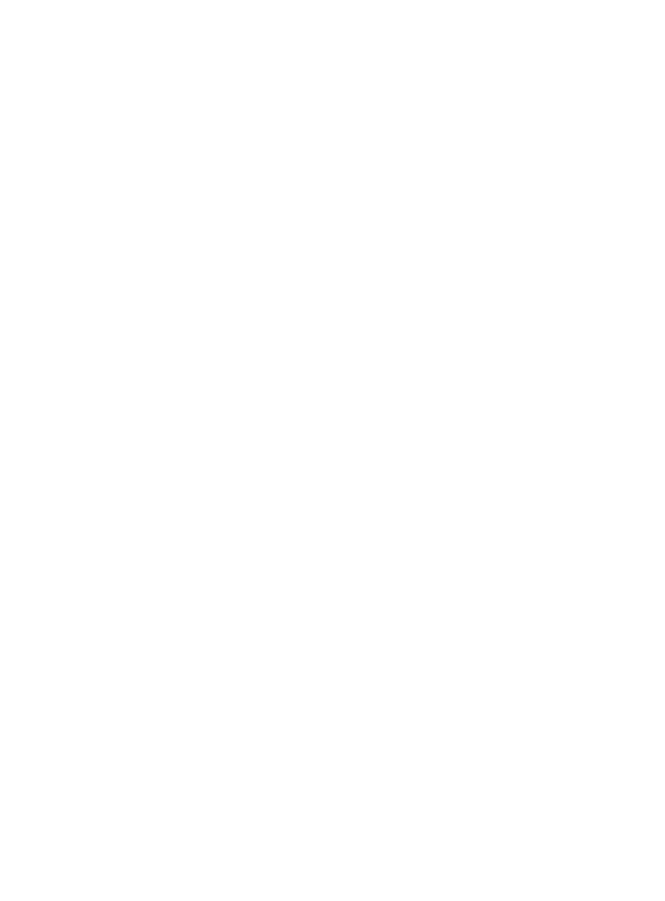
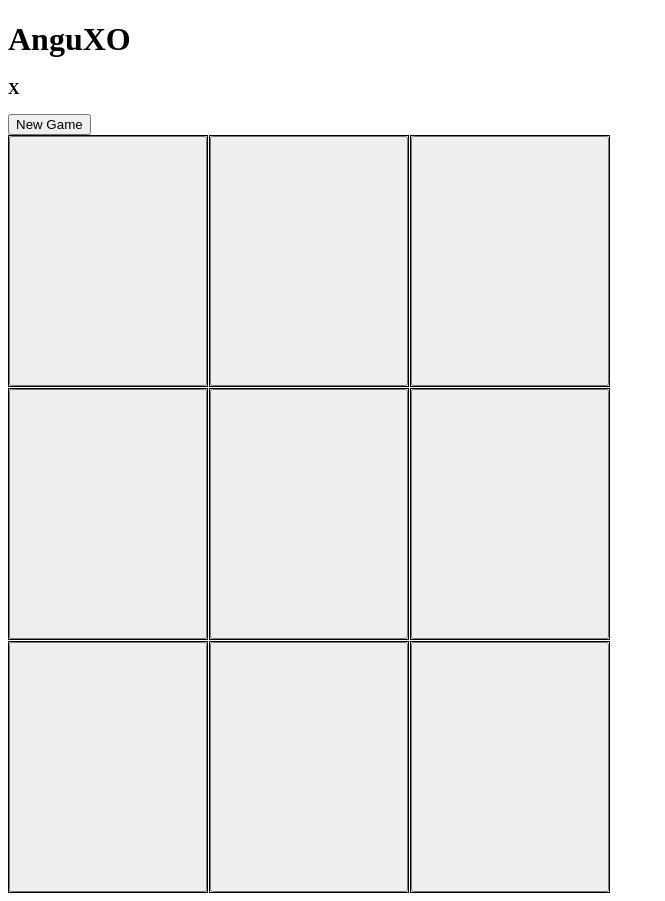
Before and after one commit to benuca/anguXO, an Angular app: page / in a window 1280 px wide. Shown: the whole page, without its empty margins (0-665 px from the left). Before the commit the page ends 800 px from the top, so only its background shows below. Built offline with nearby package versions, Linux system fonts and the light colour scheme.

Commit message:
built logic of app

```diff
--- a/src/app/app.component.html
+++ b/src/app/app.component.html
@@ -1 +1,3 @@
+<app-board></app-board>
+
 <router-outlet></router-outlet>
--- a/src/app/app.module.ts
+++ b/src/app/app.module.ts
@@ -4,11 +4,13 @@ import { BrowserModule } from '@angular/platform-browser';
 import { AppRoutingModule } from './app-routing.module';
 import { AppComponent } from './app.component';
 import { SquareComponent } from './square/square.component';
+import { BoardComponent } from './board/board.component';
 
 @NgModule({
   declarations: [
     AppComponent,
-    SquareComponent
+    SquareComponent,
+    BoardComponent
   ],
   imports: [
     BrowserModule,
--- /dev/null
+++ b/src/app/board/board.component.html
@@ -0,0 +1,16 @@
+<h1>AnguXO</h1>
+<p><b>{{ player }}</b></p>
+
+<button (click)="newGame()">New Game</button>
+
+<h2 *ngIf="winner">
+    Player {{ winner}} won the game!
+</h2>
+
+<main>
+    <app-square
+        *ngFor="let square of squares; let i = index"
+        [value]="square"
+        (click)="makeMove(i)">
+    </app-square>
+</main>
--- /dev/null
+++ b/src/app/board/board.component.scss
@@ -0,0 +1,10 @@
+main {
+    display: grid;
+    grid-template-columns: 200px 200px 200px;
+    grid-gap: 1px;
+}
+
+app-square {
+    border: 1px black solid;
+    height: 250px;
+}
--- /dev/null
+++ b/src/app/board/board.component.ts
@@ -0,0 +1,63 @@
+import { Component, OnInit } from '@angular/core';
+
+@Component({
+  selector: 'app-board',
+  templateUrl: './board.component.html',
+  styleUrls: ['./board.component.scss']
+})
+export class BoardComponent implements OnInit {
+
+  squares: any[] = [];
+  isXNext: boolean = false;
+  winner: string | undefined;
+  constructor() { }
+
+  ngOnInit(): void {
+    this.newGame();
+  }
+
+  newGame(){
+    this.squares = Array(9).fill(null);
+    this.winner = "";
+    this.isXNext = true;
+  }
+
+  get player(){
+    return this.isXNext ? 'X' : 'O';
+  }
+
+  makeMove(squareID: number){
+    if (this.squares[squareID] = null)
+    {
+      this.squares.splice(squareID, 1, this.player);
+      this.isXNext = !this.isXNext;
+    }
+  }
+
+  calculateWinner() {
+    const lines = [
+      [0, 1, 2],
+      [3, 4, 5],
+      [6, 7, 8],
+      [0, 3, 6],
+      [1, 4, 7],
+      [2, 5, 8],
+      [0, 4, 8],
+      [2, 4, 6]
+    ];
+    for (let i = 0; i < lines.length; i++) {
+      const [a, b, c] = lines[i];
+      if (
+        this.squares[a] &&
+        this.squares[a] === this.squares[b] &&
+        this.squares[a] === this.squares[c]
+      ) {
+        return this.squares[a];
+      }
+    }
+    return null;
+  }
+
+
+
+}
--- a/src/app/square/square.component.ts
+++ b/src/app/square/square.component.ts
@@ -1,20 +1,18 @@
-import { Component, OnInit } from '@angular/core';
+import { Component, Input, OnInit } from '@angular/core';
 
 @Component({
   selector: 'app-square',
   template: `
-    <p>
-      square works!
-    </p>
+  <button nbButton *ngIf="!value">{{ value }}</button>
+  <button nbButton hero status="success" *ngIf="value == 'X'">{{ value }}</button>
+  <button nbButton hero status="info" *ngIf="value == 'O'">{{ value }}</button>
   `,
-  styles: [
-  ]
+styles: ['button { width: 100%; height: 100%; font-size: 5em !important; }']
 })
 export class SquareComponent implements OnInit {
 
-  constructor() { }
+  @Input() value: 'X' | 'O' | undefined;
 
-  ngOnInit(): void {
-  }
+  ngOnInit(): void {  }
 
 }
```
Also changed, not shown: 1 other file (tests, documents, lock files or other folders).
